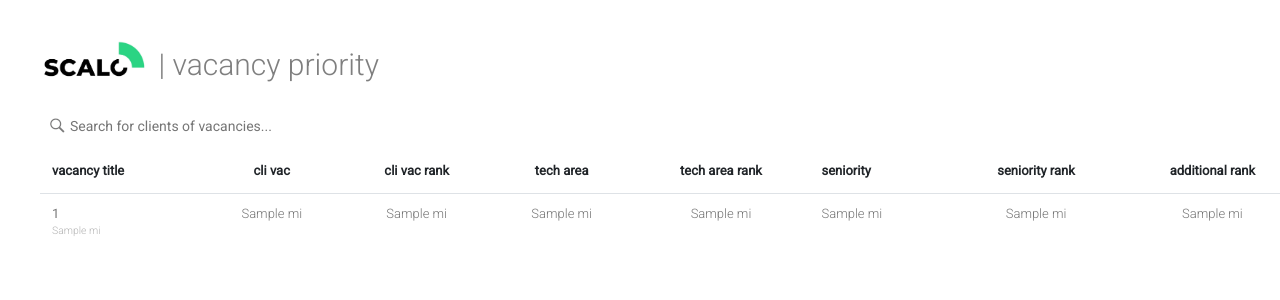
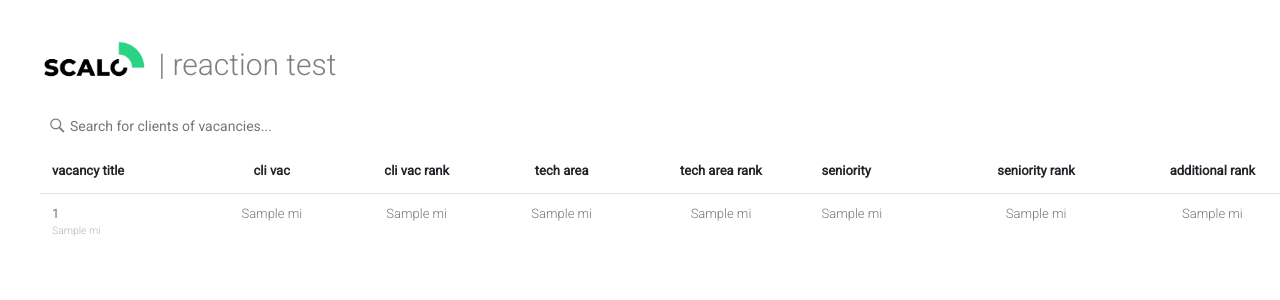
Before and after one commit to markiewiczadam/scalo_project_priority, a Flask app: page / in a window 1280 px wide; the page is wider, and only the part inside the window is pictured. Shown: the top 300 px of that part. Run offline with Flask 2, Linux system fonts and the light colour scheme; a database or web service that is not in the repository returns one stand-in record (values such as "Sample title"); some libraries are stand-ins or nearby versions.

Commit message:
First Deploy

```diff
--- a/templates/index.html
+++ b/templates/index.html
@@ -22,7 +22,7 @@
     <div class="container">
 		<div class="am-container">
 			<div class="am-image"> <img src="css/logo-scalo.jpg"> </div>
-			<div class="am-text"> | vacancy priority </div>
+			<div class="am-text"> | reaction test </div>
 		</div>
 
 
```
